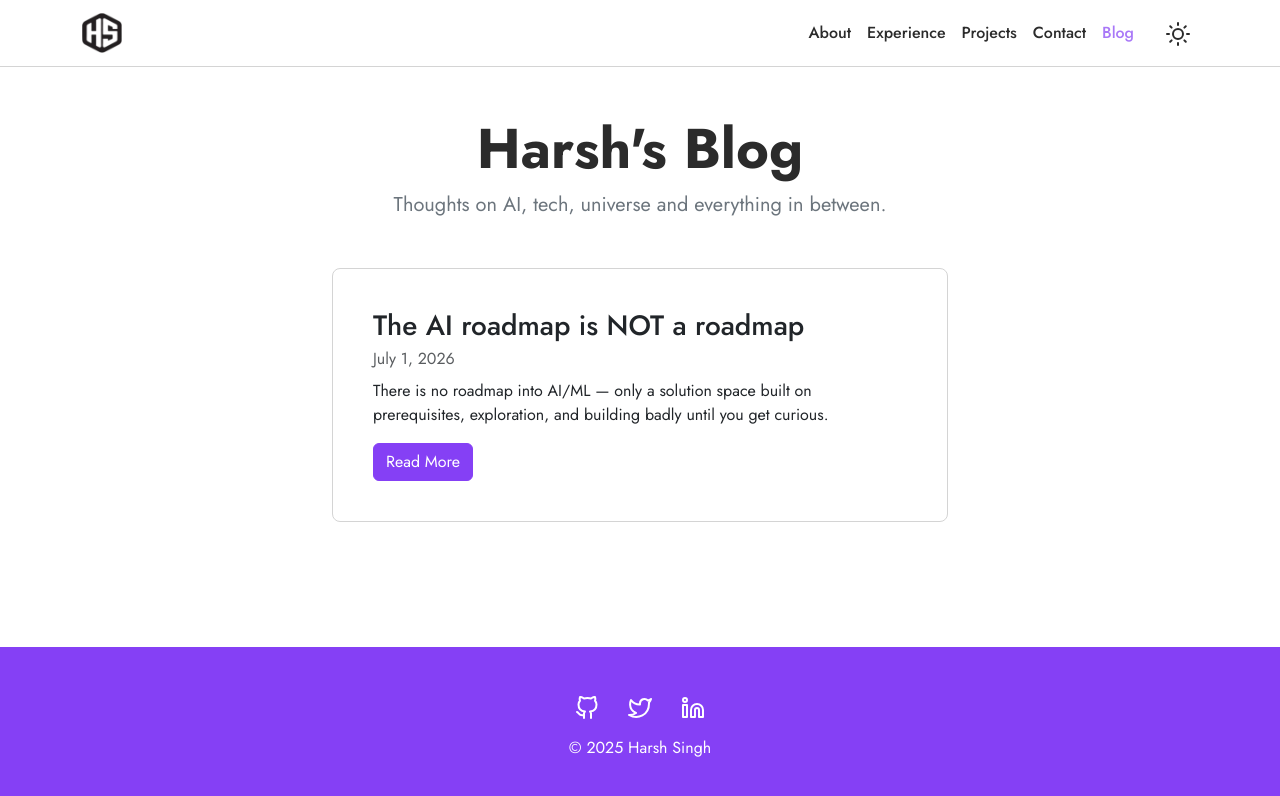
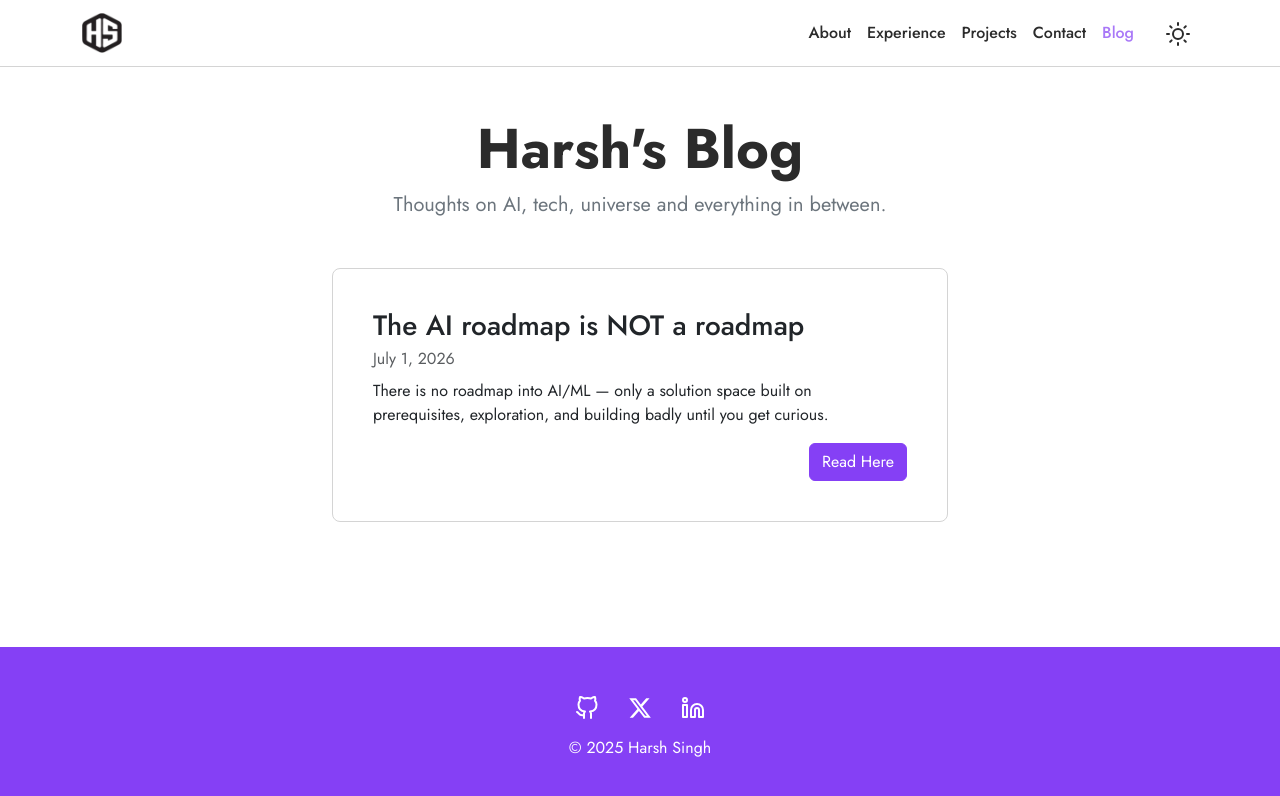
Before and after one commit to AarnoStormborn/portfolio-blog, a plain HTML site: page blog.html in a window 1280 px wide. Drawn offline with nearby package versions, Linux system fonts and the light colour scheme.

Commit message:
some fixes

```diff
--- a/assets/css/style.css
+++ b/assets/css/style.css
@@ -215,6 +215,12 @@ body[data-theme='dark'] .post-card {
 .post-card:hover {
     transform: translateY(-5px);
     box-shadow: 0 4px 12px rgba(0, 0, 0, 0.05);
+}
+
+.post-card .btn {
+    margin-left: auto;
+    display: block;
+    width: fit-content;
 }
 
 /* 10a. Blog Post Content Images */
--- a/assets/js/blog.js
+++ b/assets/js/blog.js
@@ -47,7 +47,7 @@ async function loadBlogPosts() {
                             <h3 class="card-title">${post.title}</h3>
                             <p class="card-subtitle mb-2 text-muted">${new Date(post.date).toLocaleDateString('en-US', { year: 'numeric', month: 'long', day: 'numeric' })}</p>
                             <p class="card-text">${post.summary}</p>
-                            <a href="post.html?post=${post.slug}" class="btn btn-primary">Read More</a>
+                            <a href="post.html?post=${post.slug}" class="btn btn-primary">Read Here</a>
                         </div>
                     </div>
                 </div>
--- a/blog.html
+++ b/blog.html
@@ -63,7 +63,7 @@
                 <svg xmlns="http://www.w3.org/2000/svg" width="24" height="24" viewBox="0 0 24 24" fill="none" stroke="currentColor" stroke-width="2" stroke-linecap="round" stroke-linejoin="round" class="feather feather-github"><path d="M9 19c-5 1.5-5-2.5-7-3m14 6v-3.87a3.37 3.37 0 0 0-.94-2.61c3.14-.35 6.44-1.54 6.44-7A5.44 5.44 0 0 0 20 4.77 5.07 5.07 0 0 0 19.91 1S18.73.65 16 2.48a13.38 13.38 0 0 0-7 0C6.27.65 5.09 1 5.09 1A5.07 5.07 0 0 0 5 4.77a5.44 5.44 0 0 0-1.5 3.78c0 5.42 3.3 6.61 6.44 7A3.37 3.37 0 0 0 9 18.13V22"></path></svg>
             </a>
             <a href="https://x.com/TheGlobalMinima" class="social-icon" target="_blank">
-                <svg xmlns="http://www.w3.org/2000/svg" width="24" height="24" viewBox="0 0 24 24" fill="none" stroke="currentColor" stroke-width="2" stroke-linecap="round" stroke-linejoin="round" class="feather feather-twitter"><path d="M23 3a10.9 10.9 0 0 1-3.14 1.53 4.48 4.48 0 0 0-7.86 3v1A10.66 10.66 0 0 1 3 4s-4 9 5 13a11.64 11.64 0 0 1-7 2c9 5 20 0 20-11.5a4.5 4.5 0 0 0-.08-.83A7.72 7.72 0 0 0 23 3z"></path></svg>
+                <svg xmlns="http://www.w3.org/2000/svg" width="24" height="24" viewBox="0 0 24 24" fill="currentColor" class="feather feather-x"><path d="M18.244 2.25h3.308l-7.227 8.26 8.502 11.24H16.17l-5.214-6.817L4.99 21.75H1.68l7.73-8.835L1.254 2.25H8.08l4.713 6.231zm-1.161 17.52h1.833L7.084 4.126H5.117z" /></svg>
             </a>
             <a href="https://www.linkedin.com/in/harsh-singh-4428241b4/" class="social-icon" target="_blank">
                 <svg xmlns="http://www.w3.org/2000/svg" width="24" height="24" viewBox="0 0 24 24" fill="none" stroke="currentColor" stroke-width="2" stroke-linecap="round" stroke-linejoin="round" class="feather feather-linkedin"><path d="M16 8a6 6 0 0 1 6 6v7h-4v-7a2 2 0 0 0-2-2 2 2 0 0 0-2 2v7h-4v-7a6 6 0 0 1 6-6z"></path><rect x="2" y="9" width="4" height="12"></rect><circle cx="4" cy="4" r="2"></circle></svg>
```
Also changed, not shown: post.html (+1 -1 lines). Lines whose indentation alone changed are shown as unchanged.
